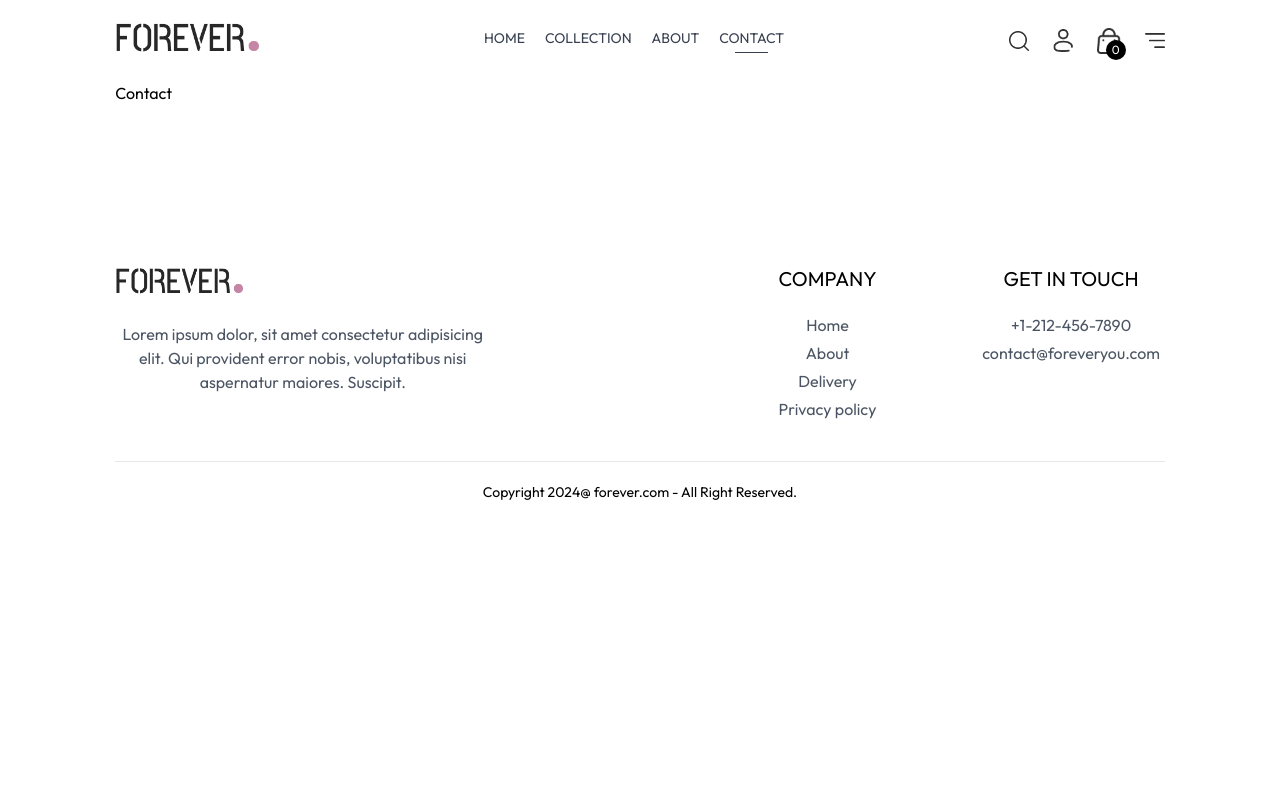
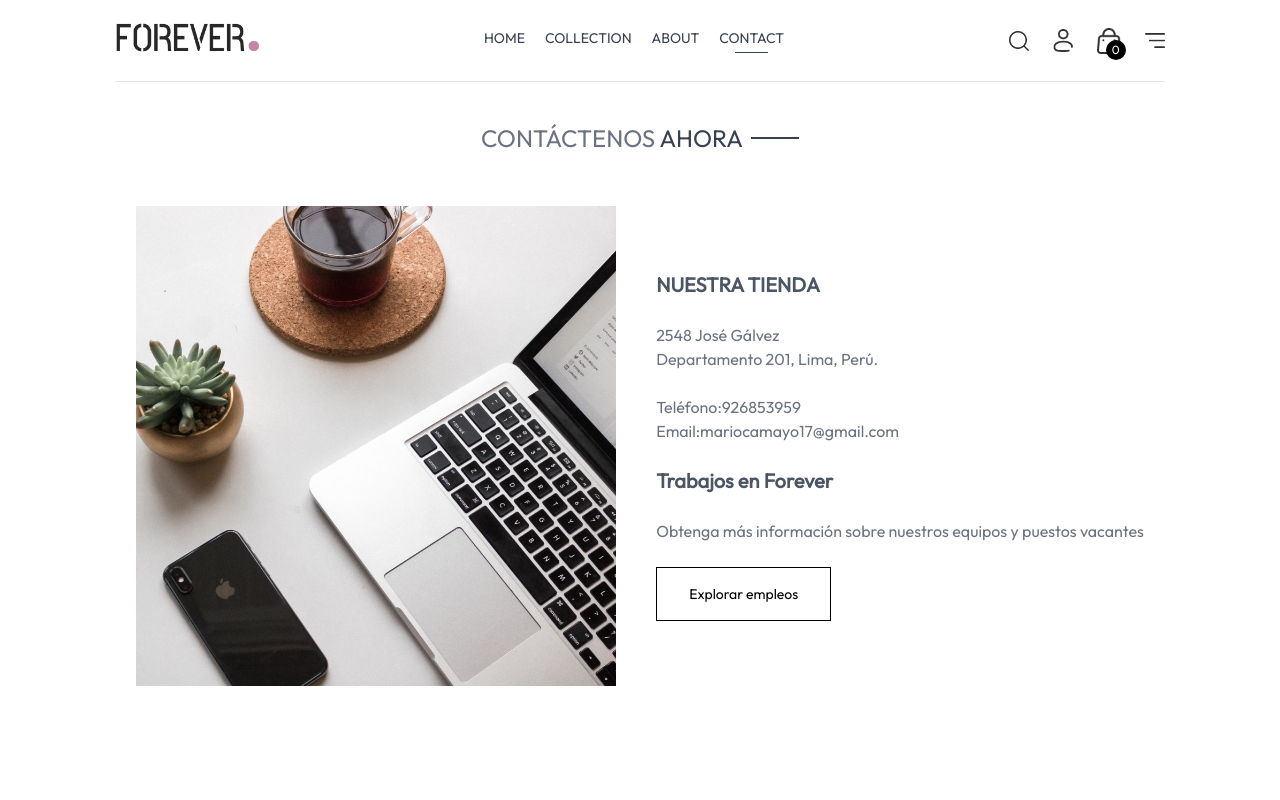
Before and after one commit to MarioCamayo/e-commerce-react, a React (Vite) app: page /contact in a window 1280 px wide. Shown: the top 800 px of the page. Built offline with nearby package versions, Linux system fonts and the light colour scheme.

Commit message:
se desarrolló el componente Contact

```diff
--- a/src/pages/Contact.jsx
+++ b/src/pages/Contact.jsx
@@ -1,7 +1,30 @@
 
+import Title from './../components/Title';
+import { assets } from './../assets/assets';
 const Contact = () => {
   return (
-    <div>Contact</div>
+    <div>
+
+        <div className="text-center text-2xl pt-10 border-t ">
+            <Title text1={'CONTÁCTENOS'}  text2={'AHORA'}/>
+        </div>
+
+        <div className='my-10 flex flex-col justify-center md:flex-row gap-10 mb-28'>
+              <img
+                className='w-full md:max-w-[480px]'
+                src= {assets.contact_img} alt="imágen del contacto"
+              />
+              <div className='flex flex-col justify-center items-start gap-6'>
+                  <p className='font-semibold text-xl text-gray-600'>NUESTRA TIENDA</p>
+                  <p className='text-gray-500'>2548 José Gálvez <br /> Departamento 201, Lima, Perú.</p>
+                  <p className='text-gray-500'>Teléfono:926853959 <br /> Email:mariocamayo17@gmail.com</p>
+                  <p className='font-semibold text-xl text-gray-600'>Trabajos en Forever</p>
+                  <p className='text-gray-500'>Obtenga más información sobre nuestros equipos y puestos vacantes
+                  </p>
+                  <button className='border border-black px-8 py-4 text-sm hover:bg-black hover:text-white transition-all duration-500'>Explorar empleos</button>
+              </div>
+        </div>
+    </div>
   )
 }
 
```
